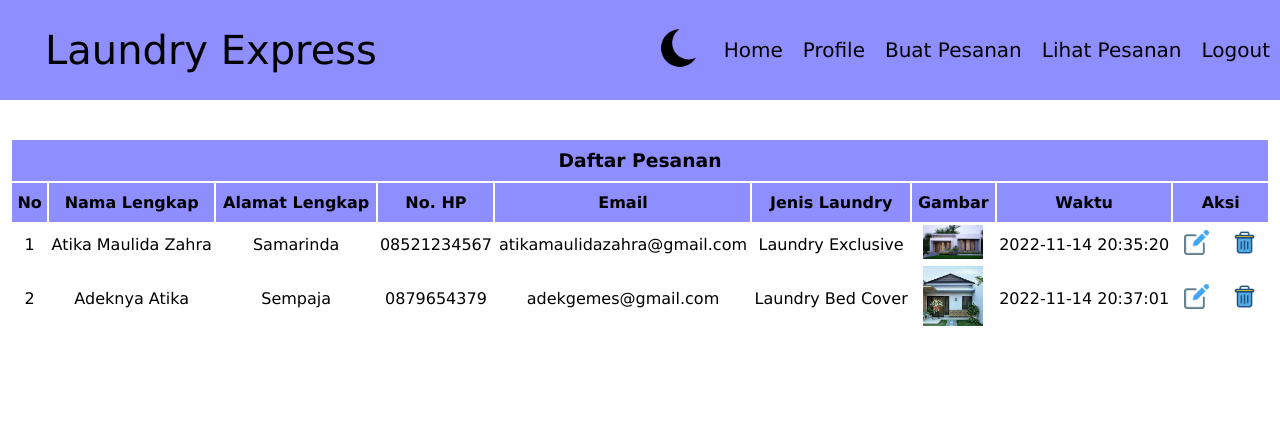
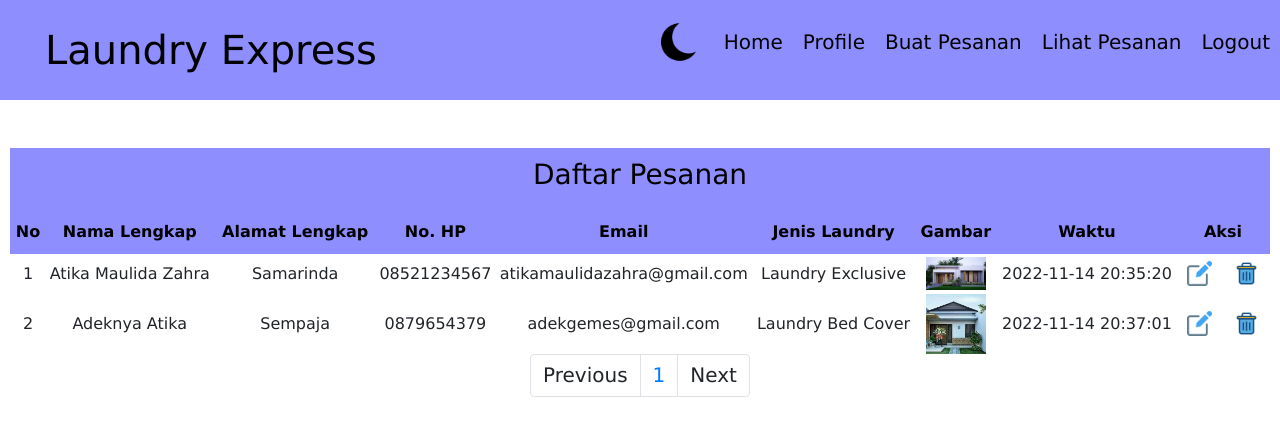
Before and after one commit to atikamaulidaz/PA_WEB, a PHP site: page /Proyek-Akhir-WEB/tabel-pesanan.php in a window 1280 px wide. Shown: the top 436 px of the page. Run offline with PHP 8.4, Linux system fonts and the light colour scheme; a user stored in the database is signed in; data comes from the database, SQL or seed files in the repository; some libraries are stand-ins or nearby versions.

Commit message:
pagination friska

```diff
--- a/tabel-pesanan.php
+++ b/tabel-pesanan.php
@@ -15,6 +15,12 @@ $id_user = $_SESSION['id_user'];
     <link rel="stylesheet" href="css/styleData.css">
     <link rel="stylesheet" href="css/stylesheet.css">
     <link rel="stylesheet" href="css/styleSearch.css">
+    <script type="text/javascript" charset="utf8" src="http://ajax.aspnetcdn.com/ajax/jQuery/jquery-1.11.1.min.js"></script>
+
+<link rel="stylesheet" type="text/css" href="https://cdnjs.cloudflare.com/ajax/libs/twitter-bootstrap/4.1.3/css/bootstrap.min.css">
+<link href="https://cdn.datatables.net/1.10.9/css/jquery.dataTables.min.css"/>
+<script src = https://code.jquery.com/jquery-3.5.1.js></script>
+<script src="https://cdn.datatables.net/1.10.9/js/jquery.dataTables.min.js"></script>
     <title>DAFTAR PESANAN</title>
 </head>
 
@@ -34,7 +40,7 @@ $id_user = $_SESSION['id_user'];
     </div>
     <br><br>
     <div class="tabel center" style="overflow-x: auto;">
-        <table>
+        <table id="laundry" class="display" width="100%" cellspacing="0">
             <thead>
                 <tr>
                     <th colspan="10" class="thead">
@@ -55,19 +61,34 @@ $id_user = $_SESSION['id_user'];
             </thead>
             <tbody>
                 <?php
-                $query = mysqli_query($db, "SELECT * FROM laundry INNER JOIN gambar ON laundry.id=gambar.id WHERE id_user=$id_user" );
-                $i = 1;
-                while ($row = mysqli_fetch_assoc($query)) {
+                $batas = 2;
+                $halaman = isset($_GET['halaman'])?(int)$_GET['halaman'] : 1;
+                $halaman_awal = ($halaman>1) ? ($halaman * $batas) - $batas : 0;
+
+                $previous = $halaman - 1;
+                $next = $halaman + 1;
+
+                $data = mysqli_query($db, "SELECT * FROM laundry INNER JOIN gambar ON laundry.id=gambar.id WHERE id_user=$id_user" );
+                $jumlah_data = mysqli_num_rows($data);
+                $total_halaman = ceil($jumlah_data / $batas);
+
+                $data_laundry = mysqli_query($db,"SELECT * FROM laundry INNER JOIN gambar ON laundry.id=gambar.id WHERE id_user=$id_user limit $halaman_awal, $batas");
+                $nomor = $halaman_awal+1;
+
+                while ($row = mysqli_fetch_assoc($data_laundry)) {
                 ?>
                 <tr>
-                    <td><?= $i ?></td>
-                    <td nowrap><?=$row['nama']?></td>
-                    <td><?=$row['alamat']?></td>
-                    <td><?=$row['telpon']?></td>
-                    <td><?=$row['email']?></td>
-                    <td><?=$row['jenis']?></td>
-                    <td><img src="gambar/<?=$row['file']?>" width="60px" ></td>
-                    <td><?=$row['waktu']?></td>
+
+                    <td><?= $nomor++ ?></td>
+                    <td nowrap><?=$row['nama'];?></td>
+                    <td><?=$row['alamat'];?></td>
+                    <td><?=$row['telpon'];?></td>
+                    <td><?=$row['email'];?></td>
+                    <td><?=$row['jenis'];?></td>
+                    <td><img src="gambar/<?=$row['file'];?>" width="60px" ></td>
+                    <td><?=$row['waktu'];?></td>
+
+
 
                     <td class="edit">
                         <a href="edit.php?id=<?=$row['id']?>">
@@ -81,12 +102,31 @@ $id_user = $_SESSION['id_user'];
                     </td>
                 </tr>
                 <?php
-                $i++;
+                // $i++;
                 }?>
             </tbody>
         </table>
+		<nav>
+			<ul class="pagination justify-content-center">
+				<li class="page-item">
+					<a class="page-link" <?php if($halaman > 1){ echo "href='?halaman=$previous'"; } ?>>Previous</a>
+				</li>
+				<?php
+				for($x=1;$x<=$total_halaman;$x++){
+					?>
+					<li class="page-item"><a class="page-link" href="?halaman=<?php echo $x ?>"><?php echo $x; ?></a></li>
+					<?php
+				}
+				?>
+				<li class="page-item">
+					<a  class="page-link" <?php if($halaman < $total_halaman) { echo "href='?halaman=$next'"; } ?>>Next</a>
+				</li>
+			</ul>
+		</nav>
     </div>
     <script src="javascript/jquery.js"></script>
+
+</script>
 </body>
 
 </html>
```
